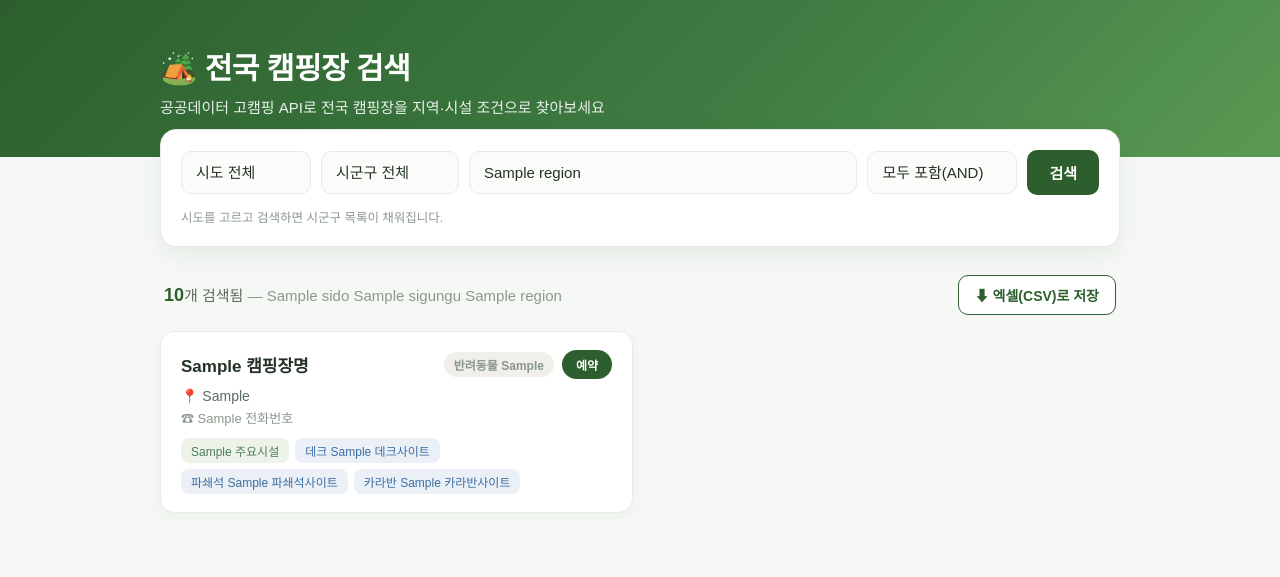
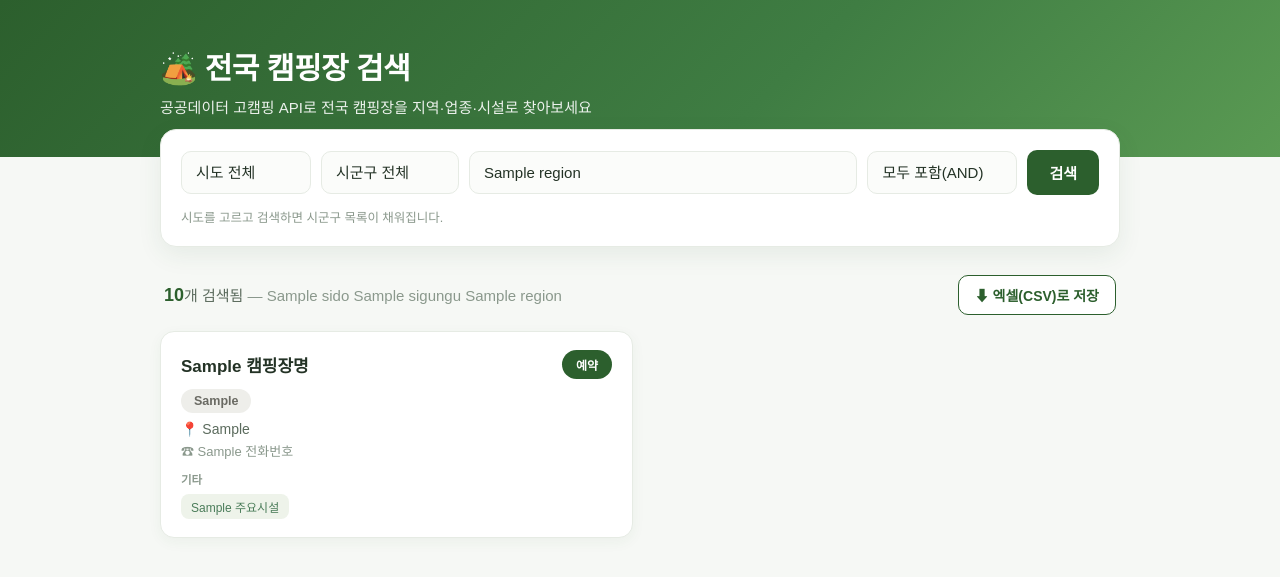
Before and after one commit to leejw4992-a11y/camping_scrapper, a Flask app: template templates/index.html in a window 1280 px wide. Shown: the top 577 px of the page. Run offline with Flask 3, Linux system fonts and the light colour scheme; the template is opened without the code that fills it: most values are stand-ins (such as "Sample title", 1, 10 or a date in 2020); some web fonts are replaced.

Commit message:
0716 16:14

```diff
--- a/camping_scrapper.py
+++ b/camping_scrapper.py
@@ -7,6 +7,7 @@ NUM_OF_ROWS = 1000
 
 FIELD_MAP = {
     "facltNm" : "캠핑장명",
+    "induty" : "업종",
     "addr1" : "주소",
     "sbrsCl" : "주요시설",
     "toiletCo" : "화장실(개)",
--- a/templates/index.html
+++ b/templates/index.html
@@ -7,22 +7,17 @@
   <link rel="stylesheet" as="style" crossorigin
         href="https://cdn.jsdelivr.net/gh/orioncactus/pretendard@v1.3.9/dist/web/static/pretendard.min.css">
   <style>
-    :root{
-      --forest:#2c5f2d; --moss:#4a7c59;
-      --bg:#f6f8f5; --card:#ffffff; --ink:#233225; --body:#5b6b5d;
-      --muted:#8a988c; --line:#e6ebe4;
-    }
+    :root{ --forest:#2c5f2d; --moss:#4a7c59; --bg:#f6f8f5; --card:#ffffff;
+      --ink:#233225; --body:#5b6b5d; --muted:#8a988c; --line:#e6ebe4; }
     *{ box-sizing:border-box; }
     body{ margin:0; background:var(--bg); color:var(--ink);
       font-family:'Pretendard','Malgun Gothic',sans-serif; -webkit-font-smoothing:antialiased; }
     .wrap{ max-width:1000px; margin:0 auto; padding:0 20px 60px; }
-
     .hero{ background:linear-gradient(135deg,#2c5f2d 0%,#3f7d43 60%,#5a9a53 100%);
       color:#fff; padding:44px 0 40px; margin-bottom:-28px; }
     .hero .inner{ max-width:1000px; margin:0 auto; padding:0 20px; }
     .hero h1{ margin:0; font-size:30px; font-weight:700; letter-spacing:-.5px; }
     .hero p{ margin:8px 0 0; font-size:15px; opacity:.9; }
-
     .search{ background:var(--card); border:1px solid var(--line); border-radius:16px;
       box-shadow:0 8px 24px rgba(44,95,45,.08); padding:20px;
       display:flex; flex-wrap:wrap; gap:10px; align-items:center; position:relative; z-index:2; }
@@ -30,64 +25,58 @@
       background:#fbfcfa; border-radius:10px; padding:12px 14px; font-size:15px; color:var(--ink);
       font-family:inherit; outline:none; transition:border-color .15s,box-shadow .15s; }
     .search select:focus,.search input:focus{ border-color:var(--moss); box-shadow:0 0 0 3px rgba(74,124,89,.15); }
-    .search input[type=text]{ flex:1; min-width:180px; }
-    .search select{ min-width:130px; }
+    .search input[type=text]{ flex:1; min-width:180px; } .search select{ min-width:130px; }
     .btn{ background:var(--forest); color:#fff; border:0; border-radius:10px; padding:12px 22px;
       font-size:15px; font-weight:600; cursor:pointer; font-family:inherit; transition:background .15s,transform .05s; }
     .btn:hover{ background:#24501f; } .btn:active{ transform:translateY(1px); }
     .hint{ width:100%; color:var(--muted); font-size:12.5px; margin-top:2px; }
-
     .result-bar{ display:flex; align-items:center; justify-content:space-between;
       margin:28px 4px 16px; flex-wrap:wrap; gap:10px; }
-    .count{ font-size:15px; color:var(--body); }
-    .count b{ color:var(--forest); font-size:18px; }
+    .count{ font-size:15px; color:var(--body); } .count b{ color:var(--forest); font-size:18px; }
     .download{ display:inline-flex; align-items:center; gap:6px; text-decoration:none;
       background:#fff; border:1px solid var(--forest); color:var(--forest); border-radius:10px;
       padding:9px 16px; font-size:14px; font-weight:600; transition:background .15s,color .15s; }
     .download:hover{ background:var(--forest); color:#fff; }
-
     .list{ display:grid; grid-template-columns:repeat(auto-fill,minmax(460px,1fr)); gap:14px; }
     .camp{ background:var(--card); border:1px solid var(--line); border-radius:14px;
       padding:18px 20px; box-shadow:0 4px 14px rgba(44,95,45,.05); }
     .camp .top{ display:flex; align-items:center; justify-content:space-between; gap:10px; }
     .camp .name{ font-size:17px; font-weight:700; color:var(--ink); }
-    .camp .right{ display:flex; align-items:center; gap:8px; flex-shrink:0; }
-    .pet{ font-size:12px; font-weight:600; padding:4px 10px; border-radius:999px; }
-    .pet.ok{ background:#e7f3e2; color:var(--forest); }
-    .pet.no{ background:#f0efe9; color:var(--muted); }
     .resv{ background:var(--forest); color:#fff; text-decoration:none; font-size:12px; font-weight:600;
-      padding:6px 14px; border-radius:999px; }
-    .resv:hover{ background:#24501f; }
-    .addr{ display:flex; align-items:center; gap:6px; color:var(--body); font-size:14px; margin:9px 0 2px; }
+      padding:6px 14px; border-radius:999px; flex-shrink:0; } .resv:hover{ background:#24501f; }
+    .types{ margin:10px 0 4px; display:flex; flex-wrap:wrap; gap:6px; }
+    .typ{ font-size:12.5px; font-weight:600; padding:5px 13px; border-radius:999px; }
+    .typ.glamp{ background:#fbe4d0; color:#a15c14; }
+    .typ.carav{ background:#e0ebf7; color:#2f5f9e; }
+    .typ.auto{ background:#e0efe9; color:#1f7a5a; }
+    .typ.normal{ background:#e7f0dd; color:#4a6b1f; }
+    .typ.etc{ background:#eeeeea; color:#6a6a63; }
+    .addr{ display:flex; align-items:center; gap:6px; color:var(--body); font-size:14px; margin:8px 0 2px; }
     .tel{ color:var(--muted); font-size:13px; margin-top:4px; }
     .facil{ margin-top:11px; display:flex; flex-wrap:wrap; align-items:center; gap:6px; }
-    .glabel{ font-size:11.5px; color:var(--muted); font-weight:600; margin:0 2px 0 4px; }
+    .clabel{ width:100%; font-size:11.5px; color:var(--muted); font-weight:600; margin:6px 0 1px; }
+    .clabel:first-child{ margin-top:0; }
     .chip{ display:inline-block; background:#eef3ea; color:var(--moss); font-size:12px;
       padding:4px 10px; border-radius:8px; white-space:nowrap; }
     .chip.num{ background:#eaf0f6; color:#3a6ea5; }
-
     .pager{ margin:26px 0 0; text-align:center; }
     .pager a,.pager b{ display:inline-block; min-width:40px; margin:0 3px; padding:9px 12px;
       border:1px solid var(--line); border-radius:10px; text-decoration:none; color:var(--body);
       font-size:14px; background:#fff; }
     .pager a:hover{ border-color:var(--moss); color:var(--forest); }
     .pager b{ background:var(--forest); color:#fff; border-color:var(--forest); font-weight:600; }
-
     .empty{ background:var(--card); border:1px dashed var(--line); border-radius:16px;
       padding:56px 24px; text-align:center; color:var(--muted); font-size:15px; }
     .empty .big{ font-size:34px; margin-bottom:10px; }
-    @media (max-width:560px){
-      .search{ flex-direction:column; align-items:stretch; }
-      .search select,.search input,.btn{ width:100%; }
-      .list{ grid-template-columns:1fr; }
-    }
+    @media (max-width:560px){ .search{ flex-direction:column; align-items:stretch; }
+      .search select,.search input,.btn{ width:100%; } .list{ grid-template-columns:1fr; } }
   </style>
 </head>
 <body>
   <header class="hero">
     <div class="inner">
       <h1>🏕️ 전국 캠핑장 검색</h1>
-      <p>공공데이터 고캠핑 API로 전국 캠핑장을 지역·시설 조건으로 찾아보세요</p>
+      <p>공공데이터 고캠핑 API로 전국 캠핑장을 지역·업종·시설로 찾아보세요</p>
     </div>
   </header>
 
@@ -105,7 +94,7 @@
           <option value="{{ g }}" {% if g == sigungu %}selected{% endif %}>{{ g }}</option>
         {% endfor %}
       </select>
-      <input type="text" name="region" value="{{ region }}" placeholder="키워드 (예: 전기, 데크)">
+      <input type="text" name="region" value="{{ region }}" placeholder="키워드 (예: 글램핑, 전기)">
       <select name="mode">
         <option value="and" {% if mode != 'or' %}selected{% endif %}>모두 포함(AND)</option>
         <option value="or"  {% if mode == 'or' %}selected{% endif %}>하나라도 포함(OR)</option>
@@ -132,25 +121,48 @@
         <div class="camp">
           <div class="top">
             <span class="name">{{ r["캠핑장명"] }}</span>
-            <span class="right">
-              {% if r["반려동물_동반여부"] %}
-                <span class="pet {% if '가능' in r['반려동물_동반여부'] and '불' not in r['반려동물_동반여부'] %}ok{% else %}no{% endif %}">반려동물 {{ r["반려동물_동반여부"] }}</span>
-              {% endif %}
-              {% if r["예약페이지"] %}<a class="resv" href="{{ r['예약페이지'] }}" target="_blank">예약</a>{% endif %}
-            </span>
+            {% if r["예약페이지"] %}<a class="resv" href="{{ r['예약페이지'] }}" target="_blank">예약</a>{% endif %}
           </div>
+
+          {% set type_list = r["업종"].split(',') | map('trim') | select | list %}
+          {% if type_list %}
+          <div class="types">
+            {% for t in type_list %}
+              <span class="typ {% if '글램핑' in t %}glamp{% elif '카라반' in t %}carav{% elif '자동차' in t %}auto{% elif '일반' in t %}normal{% else %}etc{% endif %}">{{ t }}</span>
+            {% endfor %}
+          </div>
+          {% endif %}
+
           <div class="addr">📍 {{ r["주소"] }}</div>
           {% if r["전화번호"] %}<div class="tel">☎ {{ r["전화번호"] }}</div>{% endif %}
 
           {% set main_f = r["주요시설"].split(',') | map('trim') | select | list %}
+          {% set cat_def = [
+              ('기본·편의', ['전기','무선','와이','인터넷','온수','장작','마트','편의','매점','자판기','냉장','전자레인지','바베큐','바비큐']),
+              ('위생', ['화장실','샤워','개수','세면','오물','정화']),
+              ('레저·놀이', ['물놀이','놀이','운동','트램','트렘','산책','수영','낚시','계곡','캠프파이어','수상','자전거','썰매'])
+          ] %}
+          {% set ns = namespace(used=[]) %}
           <div class="facil">
-            {% for f in main_f %}<span class="chip">{{ f }}</span>{% endfor %}
+            {% for label, keys in cat_def %}
+              {% set grp = [] %}
+              {% for f in main_f %}
+                {% set hit = namespace(v=false) %}
+                {% for k in keys %}{% if k in f %}{% set hit.v = true %}{% endif %}{% endfor %}
+                {% if hit.v and f not in ns.used %}{% set _ = grp.append(f) %}{% set _ = ns.used.append(f) %}{% endif %}
+              {% endfor %}
+              {% if grp %}
+                <span class="clabel">{{ label }}</span>
+                {% for f in grp %}<span class="chip">{{ f }}</span>{% endfor %}
+              {% endif %}
+            {% endfor %}
+            {% set rest = [] %}
+            {% for f in main_f %}{% if f not in ns.used %}{% set _ = rest.append(f) %}{% endif %}{% endfor %}
+            {% if rest %}
+              <span class="clabel">기타</span>
+              {% for f in rest %}<span class="chip">{{ f }}</span>{% endfor %}
+            {% endif %}
 
-            {% if r["데크사이트"] and r["데크사이트"] != "0" %}<span class="chip num">데크 {{ r["데크사이트"] }}</span>{% endif %}
-            {% if r["파쇄석사이트"] and r["파쇄석사이트"] != "0" %}<span class="chip num">파쇄석 {{ r["파쇄석사이트"] }}</span>{% endif %}
-            {% if r["카라반사이트"] and r["카라반사이트"] != "0" %}<span class="chip num">카라반 {{ r["카라반사이트"] }}</span>{% endif %}
-            {% if r["화장실(개)"] and r["화장실(개)"] != "0" %}<span class="chip num">화장실 {{ r["화장실(개)"] }}</span>{% endif %}
-            {% if r["샤워실(개)"] and r["샤워실(개)"] != "0" %}<span class="chip num">샤워실 {{ r["샤워실(개)"] }}</span>{% endif %}
           </div>
         </div>
       {% endfor %}
```
